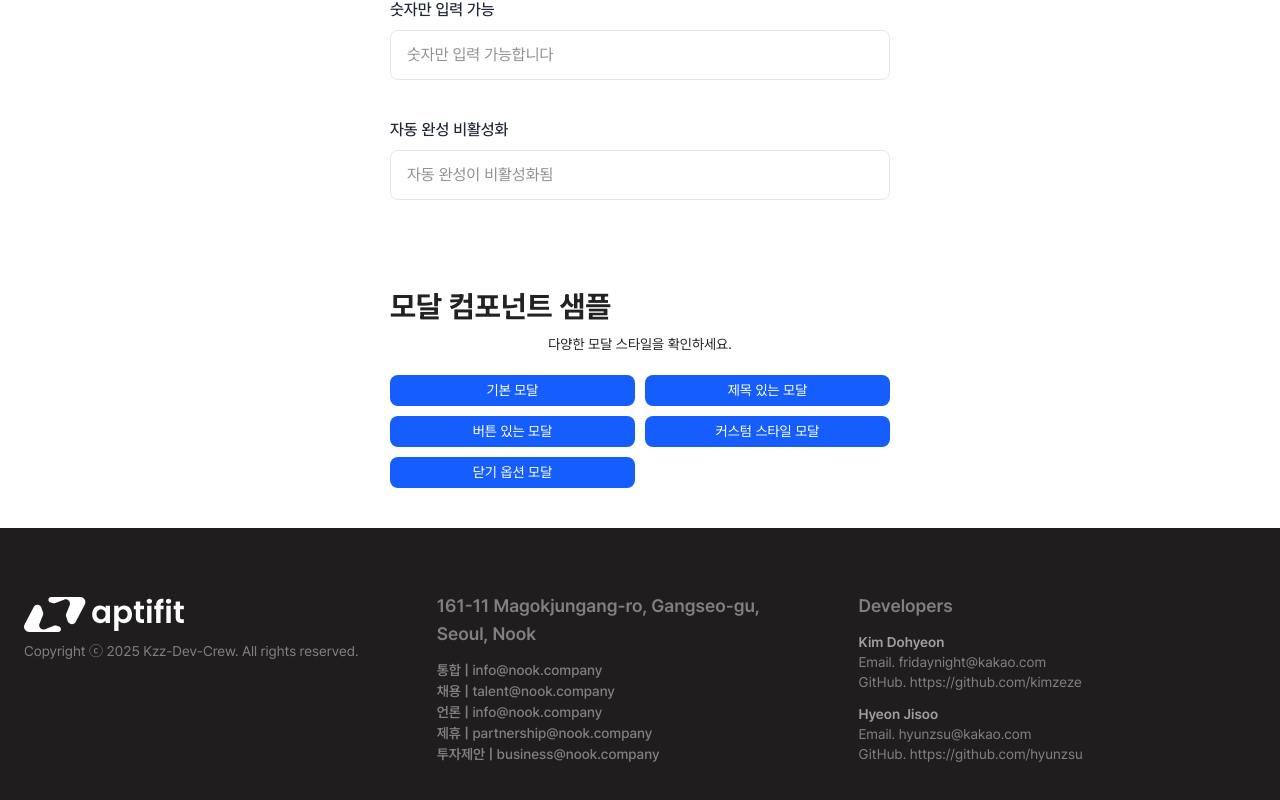
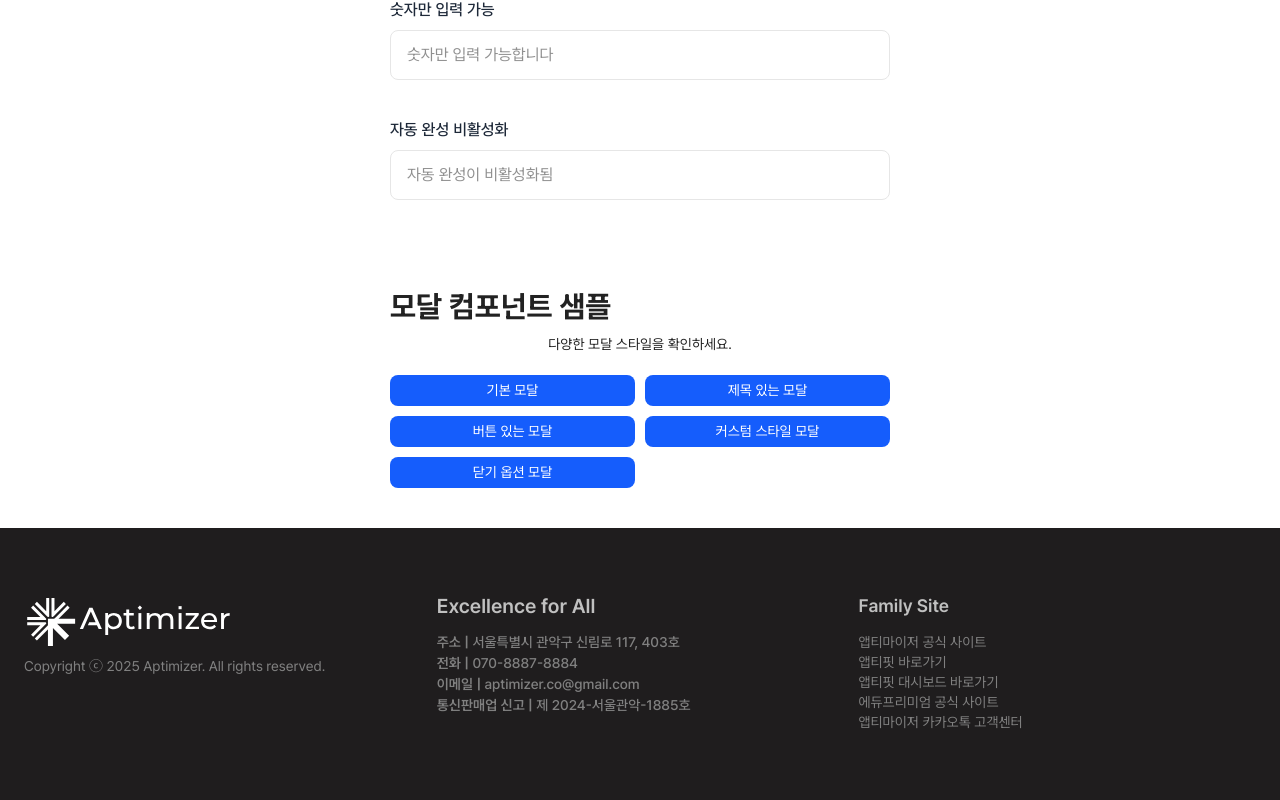
Before and after one commit to gf-dev-crew/ticket, a Next.js app: page / in a window 1280 px wide. Shown: the part 2435-3235 px from the top of the page. Built offline with nearby package versions, Linux system fonts and the light colour scheme.

Commit message:
feat: 푸터 컴포넌트 개발

```diff
--- a/src/shared/layout/Footer/Footer.tsx
+++ b/src/shared/layout/Footer/Footer.tsx
@@ -1,4 +1,6 @@
-import Logo from '@/shared/assets/logo_white.svg';
+import Link from 'next/link';
+
+import Logo from '@/shared/assets/aptimizer_logo_white.svg';
 
 export default function Footer() {
   return (
@@ -6,47 +8,61 @@ export default function Footer() {
       <div className='max-w-contents px-xl mx-auto flex h-full w-full flex-row justify-between'>
         {/* Logo & Copyright */}
         <div className='flex h-full w-full flex-col'>
-          <Logo className='h-[45px] w-[160px] object-contain' alt='Nook Brand Logo' />
-          <p className='mt-2xs'>Copyright ⓒ 2025 Kzz-Dev-Crew. All rights reserved.</p>
+          <Logo
+            className='h-[60px] w-[240px] translate-x-[-16px] object-contain'
+            alt='Aptimizer Brand Logo'
+          />
+          <p className='mt-2xs'>Copyright ⓒ 2025 Aptimizer. All rights reserved.</p>
         </div>
         {/* Address */}
         <div className='px-xl mx-auto flex h-full w-full font-medium'>
           <span>
-            <p className='mb-sm text-lg font-semibold'>
-              <span>161-11 Magokjungang-ro, Gangseo-gu, Seoul, Nook</span>
+            <p className='mb-sm flex flex-col text-xl font-semibold'>
+              <span className='text-gray-200'>Excellence for All</span>
+              {/* <span className='text-md'>맞춤형 진로설계, 앱티마이저가 함께합니다.</span> */}
             </p>
             <p>
-              <span className='font-semibold'>통합 | </span>
-              <span>info@nook.company</span>
+              <span className='font-semibold'>주소 | </span>
+              <span>서울특별시 관악구 신림로 117, 403호</span>
             </p>
             <p>
-              <span className='font-semibold'>채용 | </span>
-              <span>talent@nook.company</span>
+              <span className='font-semibold'>전화 | </span>
+              <span>070-8887-8884</span>
             </p>{' '}
             <p>
-              <span className='font-semibold'>언론 | </span>
-              <span>info@nook.company</span>
+              <span className='font-semibold'>이메일 | </span>
+              <span>aptimizer.co@gmail.com</span>
             </p>{' '}
             <p>
-              <span className='font-semibold'>제휴 | </span>
-              <span>partnership@nook.company</span>
-            </p>
-            <p>
-              <span className='font-semibold'>투자제안 | </span>
-              <span>business@nook.company</span>
+              <span className='font-semibold'>통신판매업 신고 | </span>
+              <span>제 2024-서울관악-1885호</span>
             </p>
           </span>
         </div>
         {/* Developers */}
         <div className='px-xl mx-auto flex h-full w-full'>
           <p className='flex w-full flex-col'>
-            <span className='mb-sm flex justify-start text-lg font-semibold'>Developers</span>
-            <span className='text-sm font-semibold text-gray-300'>Kim Dohyeon</span>
-            <span className='text-sm'>Email. fridaynight@kakao.com</span>
-            <span className='text-sm'>GitHub. https://github.com/kimzeze</span>
-            <span className='mt-sm text-sm font-semibold text-gray-300'>Hyeon Jisoo</span>
-            <span className='text-sm'>Email. hyunzsu@kakao.com</span>
-            <span className='text-sm'>GitHub. https://github.com/hyunzsu</span>
+            <span className='mb-sm flex justify-start text-lg font-semibold text-gray-200'>
+              Family Site
+            </span>
+            <Link href='https://www.aptimizer.co.kr' className='text-sm'>
+              앱티마이저 공식 사이트
+            </Link>{' '}
+            <Link href='https://www.aptifit.co.kr' className='text-sm'>
+              앱티핏 바로가기
+            </Link>{' '}
+            <Link href='https://dashboard.aptifit.co.kr' className='text-sm'>
+              앱티핏 대시보드 바로가기
+            </Link>{' '}
+            <Link href='https://edu-premium.aptimizer.co.kr' className='text-sm'>
+              에듀프리미엄 공식 사이트
+            </Link>{' '}
+            <Link
+              href='https://pf.kakao.com/_xaxksxoG/chat?api_ver=1.1&kakao_agent=sdk%2F2.7.2%20os%2Fjavascript%20sdk_type%2Fjavascript%20lang%2Fko-KR%20device%2FMacIntel%20origin%2Fhttps%253A%252F%252Fwww.aptimizer.co.kr&app_key=9e0126a574308cc089ed2a020a5fefa3&referer=https%3A%2F%2Fwww.aptimizer.co.kr%2F'
+              className='text-sm'
+            >
+              앱티마이저 카카오톡 고객센터
+            </Link>
           </p>
         </div>
       </div>
```
